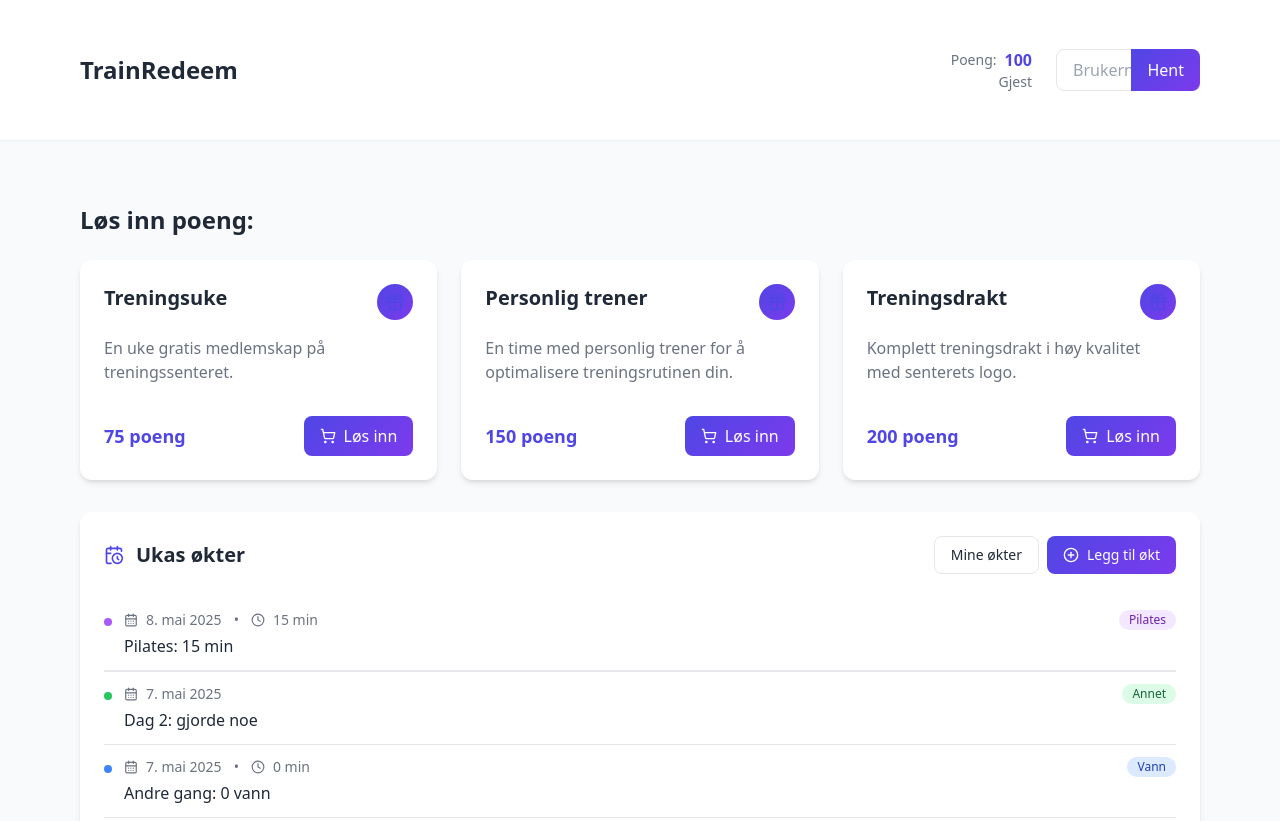
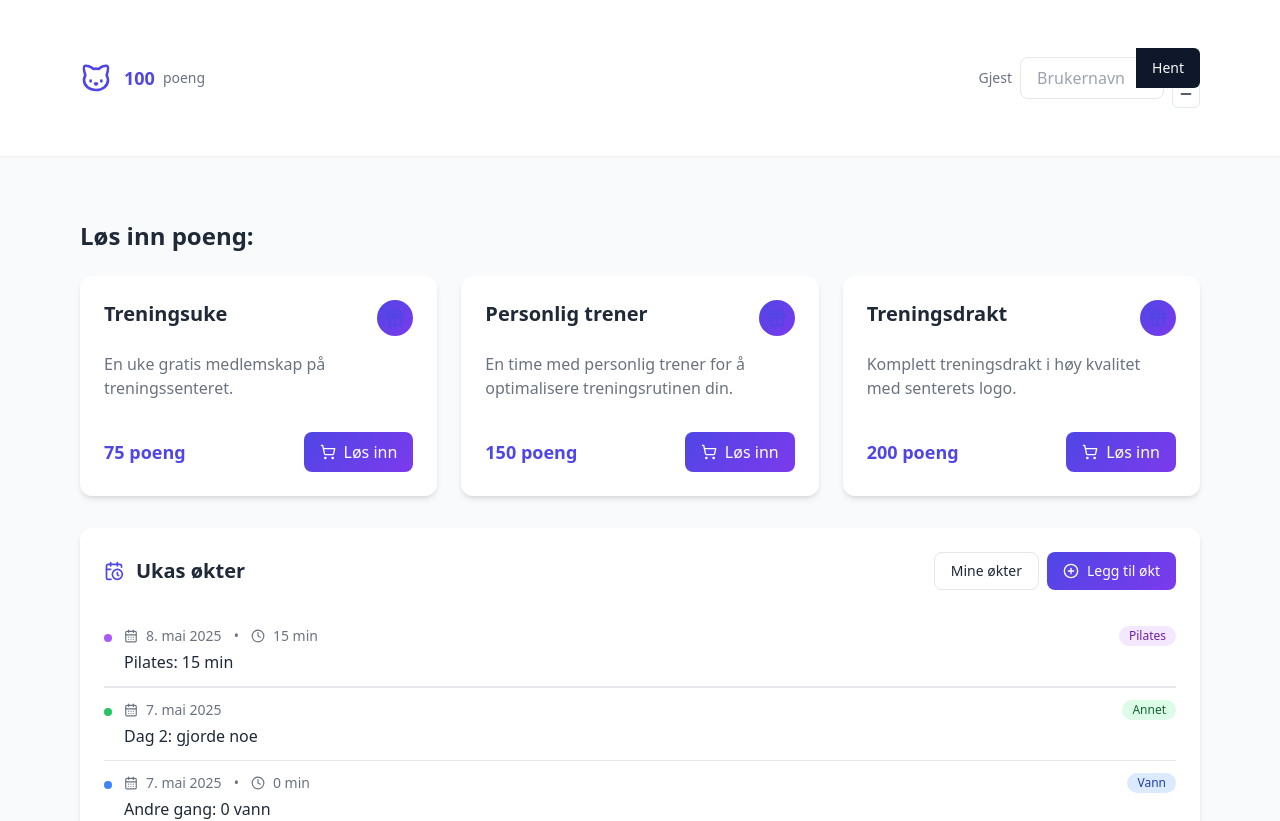
Before and after one commit to Kurokodairu/train-redeem-gain, a React (Vite) app: page / in a window 1280 px wide. Shown: the top 821 px of the page. Built offline with nearby package versions, Linux system fonts and the light colour scheme.

Commit message:
Refactor: Update header component
- Move points to the left side.
- Remove name/title from the header.
- Add +/- buttons next to the "Hent" button.
- Add a cat SVG to the left side.

```diff
--- a/src/components/Header.tsx
+++ b/src/components/Header.tsx
@@ -1,5 +1,7 @@
 
 import React from 'react';
+import { Cat, Plus, Minus } from 'lucide-react';
+import { Button } from './ui/button';
 
 interface HeaderProps {
   points?: number;
@@ -10,26 +12,34 @@ const Header: React.FC<HeaderProps> = ({ points = 0, username = "" }) => {
   return (
     <header className="bg-white shadow-sm py-4 mb-8">
       <div className="fitness-container flex justify-between items-center">
-        <h1 className="text-2xl font-bold text-fitness-text">TrainRedeem</h1>
+        <div className="flex items-center gap-3">
+          <Cat className="h-8 w-8 text-fitness-primary" />
+          <div className="flex items-center">
+            <span className="font-bold text-lg text-fitness-primary">{points}</span>
+            <span className="text-sm text-fitness-muted ml-2">poeng</span>
+          </div>
+        </div>
 
-        <div className="flex items-center gap-6">
-          <div className="flex flex-col items-end">
-            <div className="flex items-center gap-2">
-              <span className="text-sm text-fitness-muted">Poeng:</span>
-              <span className="font-bold text-fitness-primary">{points}</span>
-            </div>
-            <div className="text-sm text-fitness-muted">{username || "Gjest"}</div>
-          </div>
+        <div className="flex items-center gap-2">
+          <div className="text-sm text-fitness-muted">{username || "Gjest"}</div>
 
-          <div className="relative">
+          <div className="relative flex items-center">
             <input
               type="text"
               placeholder="Brukernavn"
               className="fitness-input w-36"
             />
-            <button className="fitness-button-primary absolute right-0 top-0 bottom-0 rounded-l-none">
+            <Button className="absolute right-0 top-0 bottom-0 rounded-l-none" variant="default">
               Hent
-            </button>
+            </Button>
+            <div className="flex flex-col ml-2">
+              <Button size="icon" variant="outline" className="p-0 h-7 w-7 mb-1">
+                <Plus className="h-3 w-3" />
+              </Button>
+              <Button size="icon" variant="outline" className="p-0 h-7 w-7">
+                <Minus className="h-3 w-3" />
+              </Button>
+            </div>
           </div>
         </div>
       </div>
```
